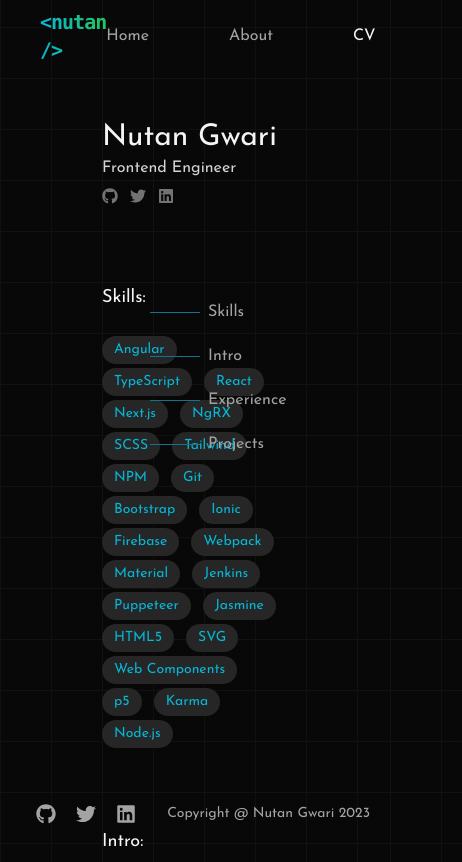
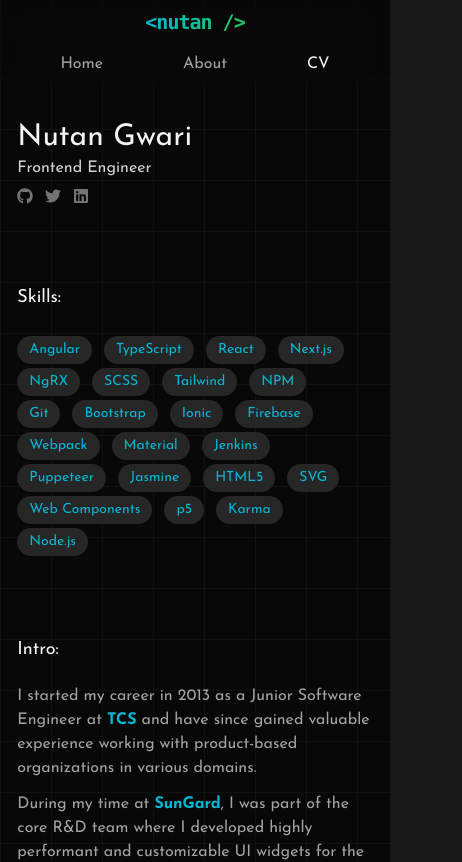
Before and after one commit to nutangwari/nutangwari.com, a Next.js app: page /cv in a window 390 px wide. Shown: the top 862 px of the page, 462 px wide, since content can reach past the window. Built offline with nearby package versions, Linux system fonts and the light colour scheme.

Commit message:
Added responsive classes for mobile support

```diff
--- a/src/app/about/page.tsx
+++ b/src/app/about/page.tsx
@@ -5,7 +5,7 @@
     {
         company: 'VMware',
         url: 'https://www.vmware.com',
-        image: 'vmw.jpg',
+        image: '/vmw.jpg',
         position: 'Senior Member of Technical Staff',
         tenure: '2021 — 2023',
         skills: ['angular', 'typescript', 'nodejs', 'ngrx', 'scss', 'clarity', 'docker']
@@ -13,7 +13,7 @@
     {
         company: 'NICE',
         url: 'https://www.nice.com',
-        image: 'nice.png',
+        image: '/nice.png',
         position: 'Specialist Software Engineer',
         tenure: '2018 — 2021',
         skills: ['angular', 'typescript', 'canvas', 'svg', 'backboneJs', 'rxjs', 'scss', 'bootstrap', 'ionic']
@@ -21,7 +21,7 @@
     {
         company: 'Citi',
         url: 'https://www.citi.com',
-        image: 'citi.png',
+        image: '/citi.png',
         position: 'Assistant Manager - UI',
         tenure: '2017 — 2018',
         skills: ['angular', 'typescript', 'react', 'rxjs', 'scss', 'bootstrap']
@@ -29,14 +29,14 @@
     {
         company: 'SunGard (now FIS)',
         url: 'https://www.nice.com',
-        image: 'fis.jpg',
+        image: '/fis.jpg',
         position: 'Product Development Engineer',
         tenure: '2015 — 2017'
     },
     {
         company: 'TCS',
         url: 'https://www.tcs.com',
-        image: 'tcs.webp',
+        image: '/tcs.webp',
         position: 'Software Engineer',
         tenure: '2013 — 2015'
     }
@@ -44,7 +44,7 @@
 
 export default function About() {
     return (
-        <div className="mx-auto mt-10 w-3/5 mb-20">
+        <div className="mx-auto mt-10 w-[90%] md:w-3/5 mb-20">
 
             <h2 className="text-center text-2xl">Hey, I&apos;m Nutan Gwari 👋</h2>
 
@@ -57,7 +57,7 @@
                 automated common tasks and improved productivity by developing custom utilities and libraries.
                 Throughtout my career I have collaborated with cross-functional teams, addressed technical debts, and ensured the
                 smooth delivery of features.
-            </p>``
+            </p>
 
             <section>
                 <h2 className="mb-2 text-lg">Work Experience:</h2>
--- a/src/app/cv/page.tsx
+++ b/src/app/cv/page.tsx
@@ -10,7 +10,7 @@
 
 export default function CV() {
     return (
-        <div className="mx-auto mt-10 w-3/5 mb-20 relative">
+        <div className="mx-auto mt-10 w-[95%] md:w-3/5 mb-20 relative">
 
             <TOC />
 
--- a/src/app/cv/toc.tsx
+++ b/src/app/cv/toc.tsx
@@ -12,7 +12,7 @@
         })
     }
     return (
-        <ul className="fixed sm:left-[50px] left-[150px] top-[300px]">
+        <ul className="fixed hidden md:flex flex-col sm:left-[50px] left-[150px] top-[300px]">
             {
                 tocLinks.map(link => {
                     return (
--- a/src/app/layout.tsx
+++ b/src/app/layout.tsx
@@ -22,12 +22,12 @@
   return (
     <html lang="en">
       <body className={`${josefin.className} flex flex-col w-full h-[calc(100vh_-_5rem_-_1px)] bg-neutral-900`}>
-        <nav className='fixed top-0 w-full'>
+        <nav className='fixed z-10 top-0 w-full backdrop-blur'>
           <Nav />
         </nav>
 
         {/* removing the margin mt-20 (5rem) from screen height */}
-        <main className='mt-20 w-full flex-grow px-10 mx-auto'>
+        <main className='mt-20 w-full flex-grow px-2 md:px-10 mx-auto'>
           {children}
           <Analytics />
         </main>
--- a/src/components/Footer.tsx
+++ b/src/components/Footer.tsx
@@ -5,8 +5,8 @@
 
 const FooterNote = () => {
     return (
-        <div className="text-neutral-400 text-sm ">
-            <div>Copyright @ Nutan Gwari {(new Date()).getFullYear()}</div>
+        <div className="text-neutral-400 text-sm items-end">
+            &copy; Nutan Gwari - {(new Date()).getFullYear()}
             {/* <div>Powered by nextjs & tailwind</div> */}
         </div>
     )
@@ -14,13 +14,13 @@
 
 export default function Footer() {
     return (
-        <footer className="fixed bottom-0 right-0 p-5 w-full flex justify-between">
+        <footer className="md:fixed relative bottom-0 right-0 p-5 w-full flex items-center justify-between">
             <ul className="list-none px-4 flex gap-x-5 text-xl text-neutral-400">
                 {
                     footerLinks.map(link => {
                         const SocialIcon = link.icon
                         return (
-                            <li key={link.label} className='cursor-pointer transition-colors hover:text-neutral-100'>
+                            <li key={link.label} className='cursor-pointer py-2 md:py-0 transition-colors hover:text-neutral-100'>
                                 <Link href={link.url} target='_blank'>
                                     <SocialIcon />
                                 </Link>
--- a/src/components/Nav.tsx
+++ b/src/components/Nav.tsx
@@ -35,11 +35,11 @@
 export default function Nav() {
     const pathName = usePathname()
     return (
-        <div className='w-full py-2 px-10 flex items-center justify-between '>
+        <div className='w-full py-2 md:px-10 px-3 flex flex-col md:flex-row items-center justify-between'>
 
             <Logo />
 
-            <div className="flex justify-end gap-x-20 text-neutral-400 ">
+            <div className="flex justify-end gap-x-20 pt-4 md:py-0 text-neutral-400 ">
                 {navLinks.map((link) => {
                     return (
                         <Link className={`
```
